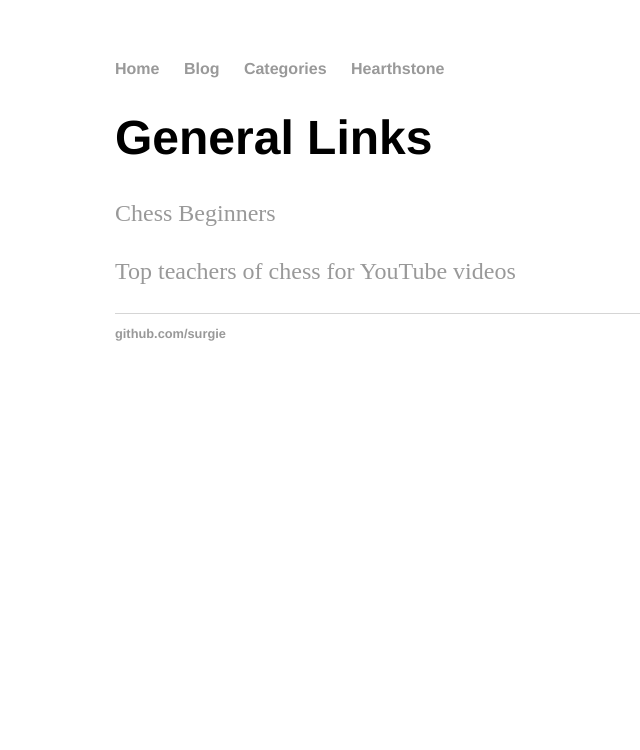
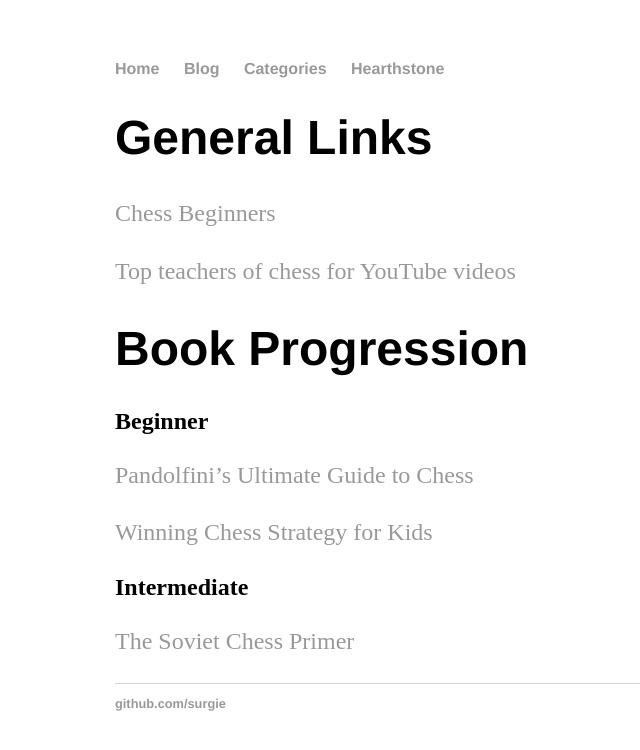
Before and after one commit to surgie/surgie.github.io, a Jekyll site: the page built from _posts/2018-11-17-learning-chess.md, in a window 1280 px wide. Shown: the top 750 px of the page, without its empty margins (77-717 px from the left). Built offline with Jekyll 4.4.1, drawn with Linux system fonts in a browser that asks for light colours; our own code applies the rules of GitHub Pages for plain Markdown files.

Commit message:
Chess books

```diff
--- a/_posts/2018-11-17-learning-chess.md
+++ b/_posts/2018-11-17-learning-chess.md
@@ -9,3 +9,15 @@ categories: [Chess]
 [Chess Beginners](https://www.reddit.com/r/chessbeginners/)
 
 [Top teachers of chess for YouTube videos](https://www.reddit.com/r/chess/comments/9xt4p8/top_teachers_of_chess_for_youtube_videos/)
+
+# Book Progression
+
+## Beginner
+
+[Pandolfini's Ultimate Guide to Chess](https://www.amazon.com/Pandolfini-s-Ultimate-Guide-to-Chess/dp/0743226178/)
+
+[Winning Chess Strategy for Kids](https://www.amazon.com/Winning-Chess-Strategy-for-Kids/dp/1895525055/)
+
+## Intermediate
+
+[The Soviet Chess Primer](https://www.amazon.com/Soviet-Chess-Primer-Classics/dp/190798299X/)
```
